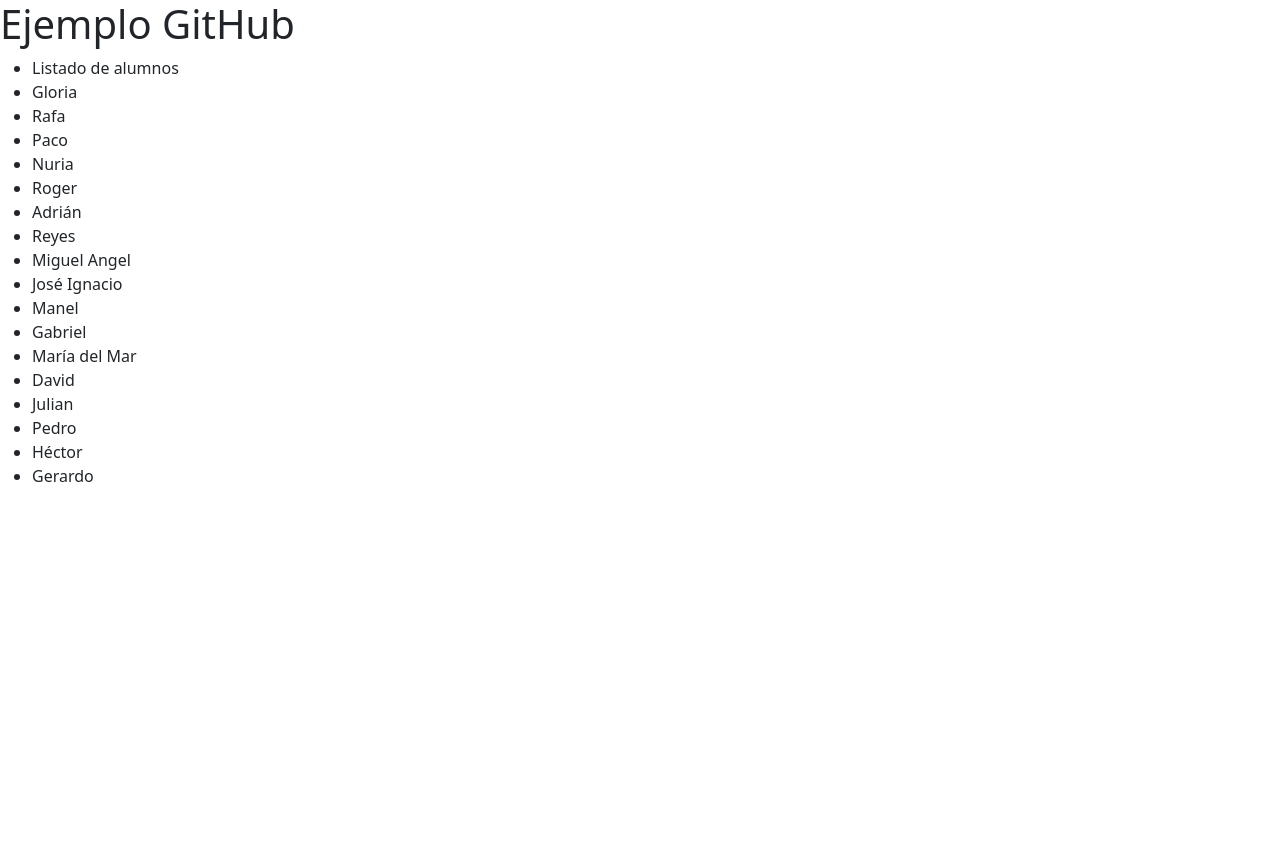
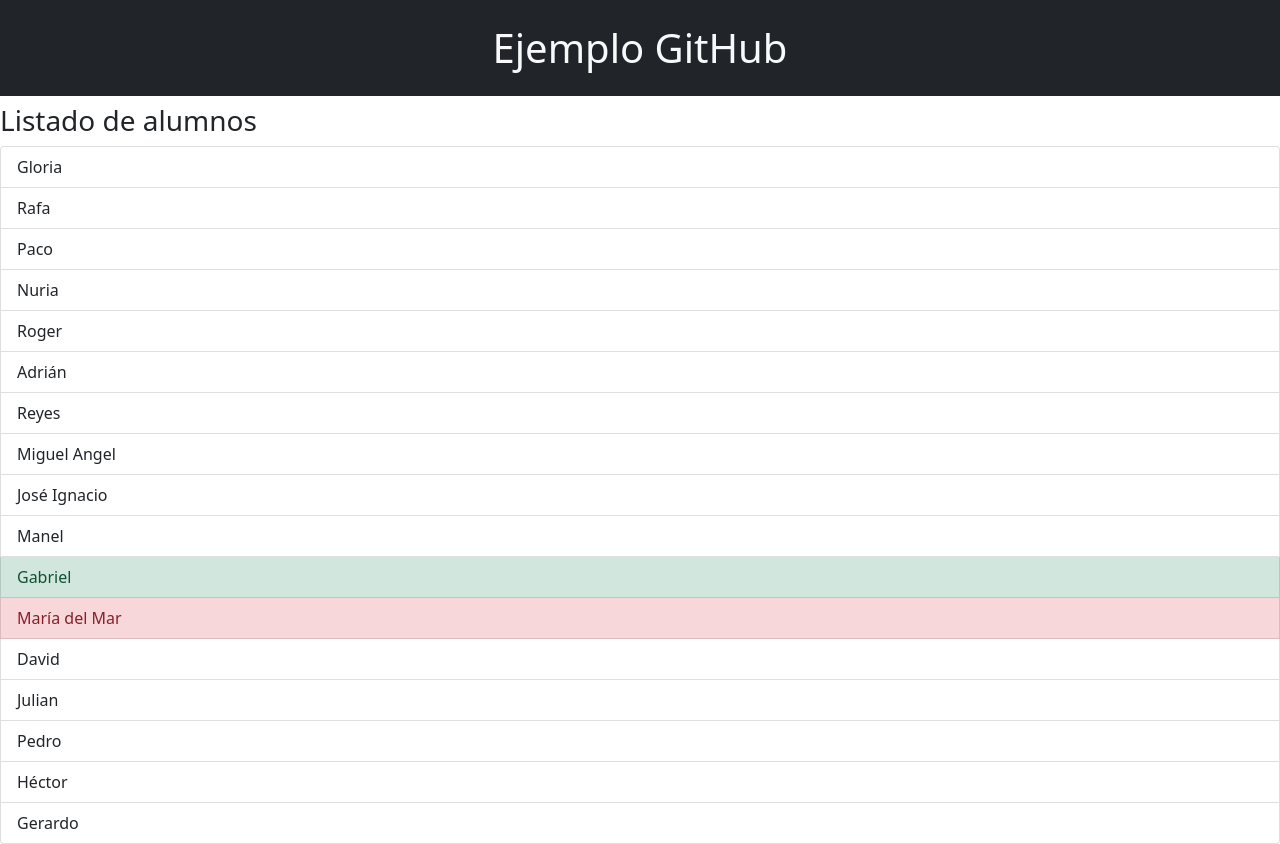
Before and after one commit to josesalce/demo-08-github, a plain HTML site: page index.html in a window 1280 px wide. Before the commit the page ends 800 px from the top, so only its background shows below. Drawn offline with nearby package versions, Linux system fonts and the light colour scheme.

Commit message:
Aplicamos los estilos de bootstrap

```diff
--- a/index.html
+++ b/index.html
@@ -9,26 +9,26 @@
     <link href="https://cdn.jsdelivr.net/npm/bootstrap@5.1.3/dist/css/bootstrap.min.css" rel="stylesheet" integrity="sha384-1BmE4kWBq78iYhFldvKuhfTAU6auU8tT94WrHftjDbrCEXSU1oBoqyl2QvZ6jIW3" crossorigin="anonymous">
 </head>
 <body>
-    <h1>Ejemplo GitHub</h1>
-    <ul>
-        <li>Listado de alumnos</li>
-        <li>Gloria</li>
-        <li>Rafa</li>
-        <li>Paco</li>
-        <li>Nuria</li>
-        <li>Roger</li>
-        <li>Adrián</li>
-        <li>Reyes</li>
-        <li>Miguel Angel</li>
-        <li>José Ignacio</li>
-        <li>Manel</li>
-        <li>Gabriel</li>
-        <li>María del Mar</li>
-        <li>David</li>
-        <li>Julian</li>
-        <li>Pedro</li>
-        <li>Héctor</li>
-        <li>Gerardo</li>
+    <h1 class="bg-dark text-light p-4 text-center">Ejemplo GitHub</h1>
+    <h3>Listado de alumnos</h3>
+    <ul class="list-group">
+        <li class="list-group-item">Gloria</li>
+        <li class="list-group-item">Rafa</li>
+        <li class="list-group-item">Paco</li>
+        <li class="list-group-item">Nuria</li>
+        <li class="list-group-item">Roger</li>
+        <li class="list-group-item">Adrián</li>
+        <li class="list-group-item">Reyes</li>
+        <li class="list-group-item">Miguel Angel</li>
+        <li class="list-group-item">José Ignacio</li>
+        <li class="list-group-item">Manel</li>
+        <li class="list-group-item list-group-item-success">Gabriel</li>
+        <li class="list-group-item list-group-item-danger">María del Mar</li>
+        <li class="list-group-item">David</li>
+        <li class="list-group-item">Julian</li>
+        <li class="list-group-item">Pedro</li>
+        <li class="list-group-item">Héctor</li>
+        <li class="list-group-item">Gerardo</li>
     </ul>
 </body>
 </html>
```
